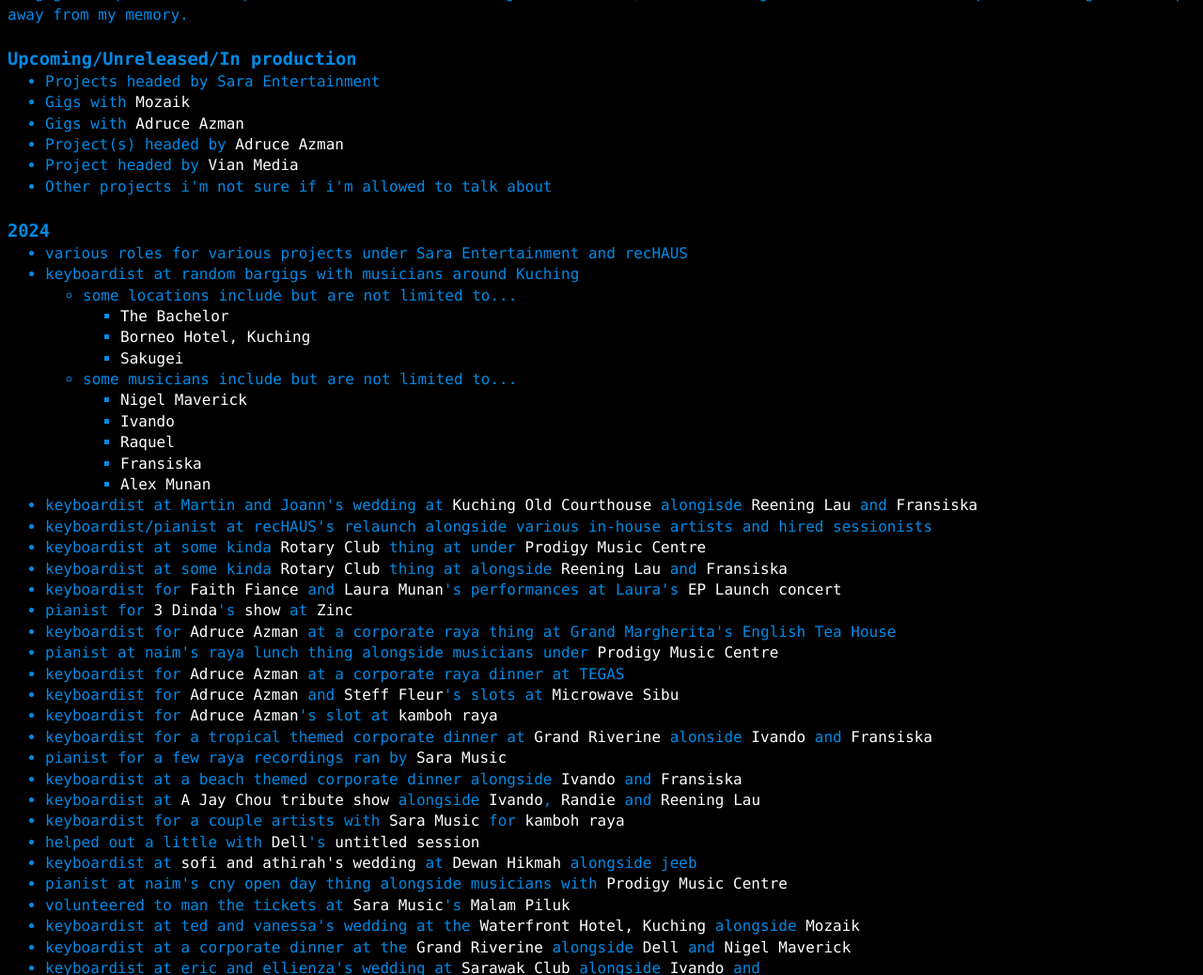
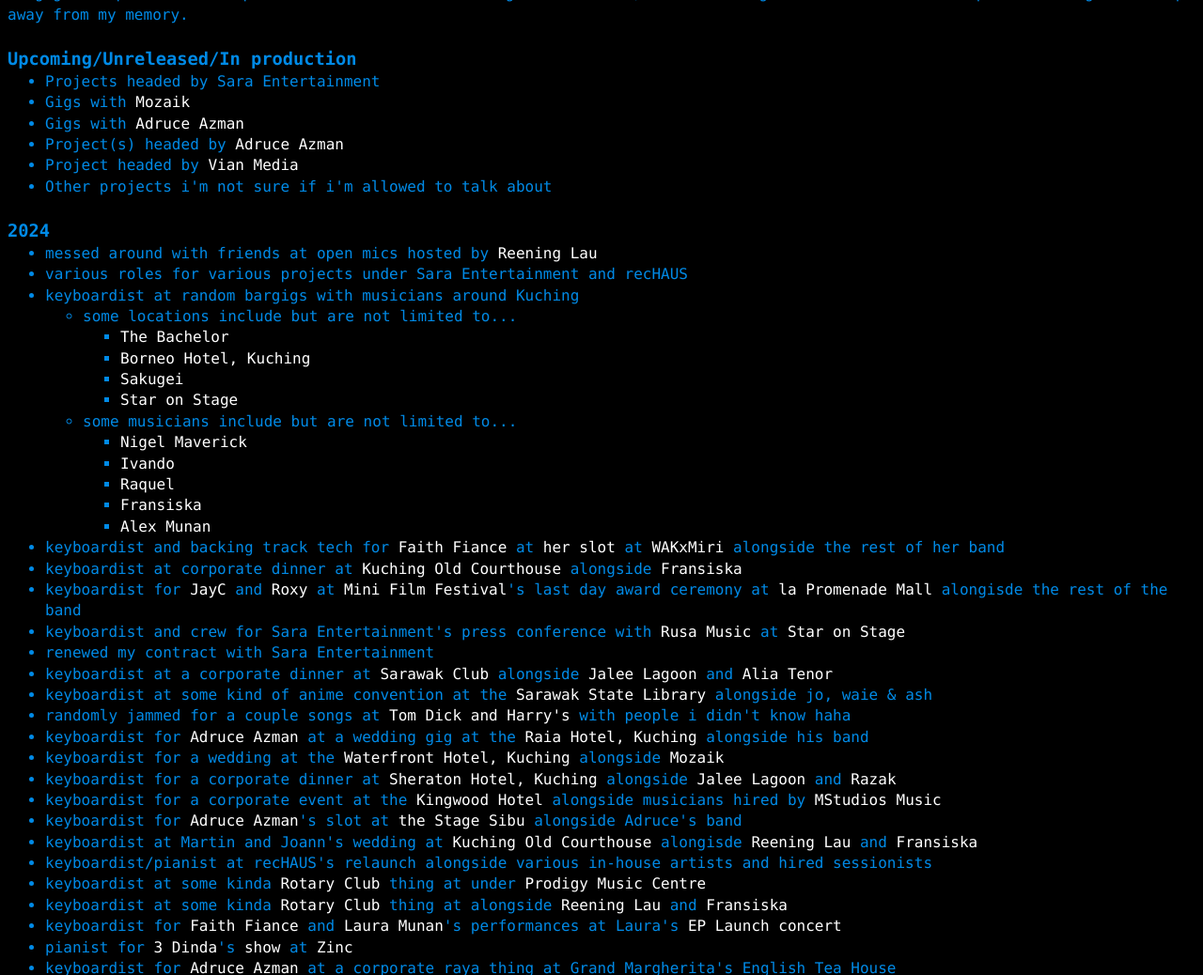
Before and after one commit to a-erfan-aa/a-erfan-aa.github.io, a Jekyll site: the page built from things-i-make/music-comprehensive.html, in a window 1280 px wide and 1400 px high, scrolled down 533 px, cut to the strip 0-1038 px from the top of the window. Shown: the whole strip at 94% size. Built offline with Jekyll 4.4.1, drawn with Linux system fonts in a browser that asks for light colours; some of the changed text lies outside the part shown.

Commit message:
Update music-comprehensive.html with a buncha stuff
Also add relevant _includes

```diff
--- a/_includes/people/alia.html
+++ b/_includes/people/alia.html
@@ -1 +1 @@
-<a href="https://www.instagram.com/aliatenors/">Alia</a>
+<a href="https://www.instagram.com/aliatenors/">Alia Tenor</a>
--- /dev/null
+++ b/_includes/people/jalee.html
@@ -0,0 +1 @@
+<a href="https://www.instagram.com/jalee_lagoon/">Jalee Lagoon</a>
--- /dev/null
+++ b/_includes/people/mStudios.html
@@ -0,0 +1 @@
+<a href="https://www.instagram.com/mstudios.music/">MStudios Music</a>
--- /dev/null
+++ b/_includes/people/rusaMusic.html
@@ -0,0 +1 @@
+<a href="https://www.instagram.com/rusamusic/">Rusa Music</a>
--- /dev/null
+++ b/_includes/places/kingWoodHotelSibu.html
@@ -0,0 +1 @@
+<a href="https://kingwoodsibu.com/">Kingwood Hotel</a>
--- /dev/null
+++ b/_includes/places/laprom.html
@@ -0,0 +1 @@
+<a href="https://www.lapromenademall.com.my/">la Promenade Mall</a>
--- /dev/null
+++ b/_includes/places/pustaka.html
@@ -0,0 +1 @@
+<a href="https://pustaka-sarawak.com/">Sarawak State Library</a>
--- /dev/null
+++ b/_includes/places/starOnStage.html
@@ -0,0 +1 @@
+<a href="https://www.instagram.com/staronstagemy/">Star on Stage</a>
--- /dev/null
+++ b/_includes/places/tdNh.html
@@ -0,0 +1 @@
+<a href="https://www.instagram.com/tomdickandharrys_malaysia/">Tom Dick and Harry's</a>
--- a/things-i-make/music-comprehensive.html
+++ b/things-i-make/music-comprehensive.html
@@ -92,6 +92,7 @@
 <div>
 	<h3>2024</h3>
 	<ul>
+		<li>messed around with friends at open mics hosted by {% include people/reening.html %}</li>
 		<li>various roles for various projects under {% include people/saraEntertainment.html %} and {% include people/rechaus.html %}</li>
 		<li>keyboardist at random bargigs with musicians around Kuching
 			<ul>
@@ -100,6 +101,7 @@
 						<li>{% include places/bachelor.html %}</li>
 						<li>{% include places/borneoHotel.html %}</li>
 						<li>{% include places/sakugei.html %}</li>
+						<li>{% include places/starOnStage.html %}</li>
 					</ul>
 				</li>
 				<li>some musicians include but are not limited to...
@@ -113,6 +115,19 @@
 				</li>
 			</ul>
 		</li>
+		<li>keyboardist and backing track tech for {% include people/faith.html %} at <a href="https://www.instagram.com/p/C-HgEmyyrx7/?img_index=1">her slot</a> at <a href="https://www.instagram.com/wakxmiri/">WAKxMiri</a> alongside the rest of her band</li>
+		<li>keyboardist at corporate dinner at {% include places/oldCourtHouse.html %} alongside {% include people/fransiska.html %}</li>
+		<li>keyboardist for {% include people/jayc.html%} and {% include people/roxy.html%} at <a href="https://www.instagram.com/p/C9eJM1dyKNj/">Mini Film Festival</a>'s last day award ceremony at {% include places/laprom.html %} alongisde the rest of the band</li>
+		<li>keyboardist and crew for {% include people/saraEntertainment.html %}'s press conference with {% include people/rusaMusic.html %} at {% include places/starOnStage.html %}</li>
+		<li>renewed my contract with {% include people/saraEntertainment.html %}</li>
+		<li>keyboardist at a corporate dinner at {% include places/sarawakClub.html %} alongside {% include people/jalee.html %} and {% include people/alia.html%}</li>
+		<li>keyboardist at some kind of anime convention at the {% include places/pustaka.html %} alongside jo, waie & ash</li>
+		<li>randomly jammed for a couple songs at {% include places/tdNh.html %} with people i didn't know haha</li>
+		<li>keyboardist for {% include people/adruce.html %} at a wedding gig at the {% include places/raiaKch.html %} alongside his band</li>
+		<li>keyboardist for a wedding at the {% include places/waterfrontKch.html %} alongside {% include people/mozek.html %}</li>
+		<li>keyboardist for a corporate dinner at {% include places/sheratonKch.html %} alongside {% include people/jalee.html %} and {% include people/razak.html %}</li>
+		<li>keyboardist for a corporate event at the {% include places/kingWoodHotelSibu.html %} alongside musicians hired by {% include people/mStudios.html %}</li>
+		<li>keyboardist for {% include people/adruce.html %}'s slot at <a href="https://www.instagram.com/thestagesibu/">the Stage Sibu</a> alongside Adruce's band</li>
 		<li>keyboardist at Martin and Joann's wedding at {% include places/oldCourtHouse.html %} alongisde {% include people/reening.html %} and {% include people/fransiska.html %}</li>
 		<li>keyboardist/pianist at {% include people/rechaus.html %}'s relaunch alongside various in-house artists and hired sessionists</li>
 		<li>keyboardist at some kinda {% include people/rotaryClub.html %} thing at under {% include people/prodigy.html %}</li>
@@ -235,6 +250,7 @@
 		<li>keyboardist for {% include people/adruce.html %} for <a href="https://www.youtube.com/watch?v=jaM9oLt6QmQ">his AOK session</a> at {% include places/aok.html %}</li>
 		<li>keyboardist for {% include people/steff.html %} at <a href="https://www.instagram.com/p/CoRSMWtSRBJ/">Brookes's EP launch party</a></li>
 		<li>planner and keyboardist/synthbassist for <a href="https://www.instagram.com/p/Coo3i74P3wb/">REBORN</a> by {% include people/rechaus.html %}</li>
+		<li>so there was this one time where i received a non-refundable deposit but i didn't have to play the gig because we got cancelled on because of a very silly backline issue</li>
 		<li>keyboardist at Mahathir and Ezzati's wedding at {% include places/dewanBaitulmal.html %}</li>
 		<li>keyboardist with/for {% include people/mozek.html %} at paul and evonne's wedding at {% include places/bcck.html %}</li>
 	</ul>
```
Also changed, not shown: other parts of things-i-make/music-comprehensive.html (+3 -3 lines).
